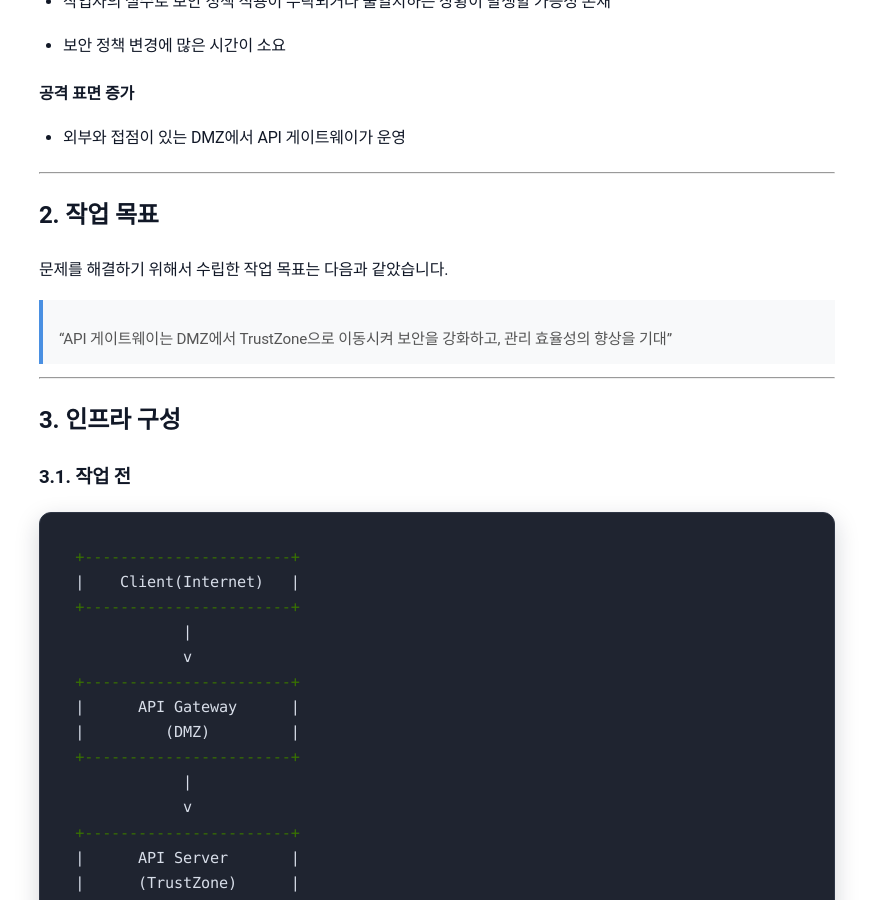
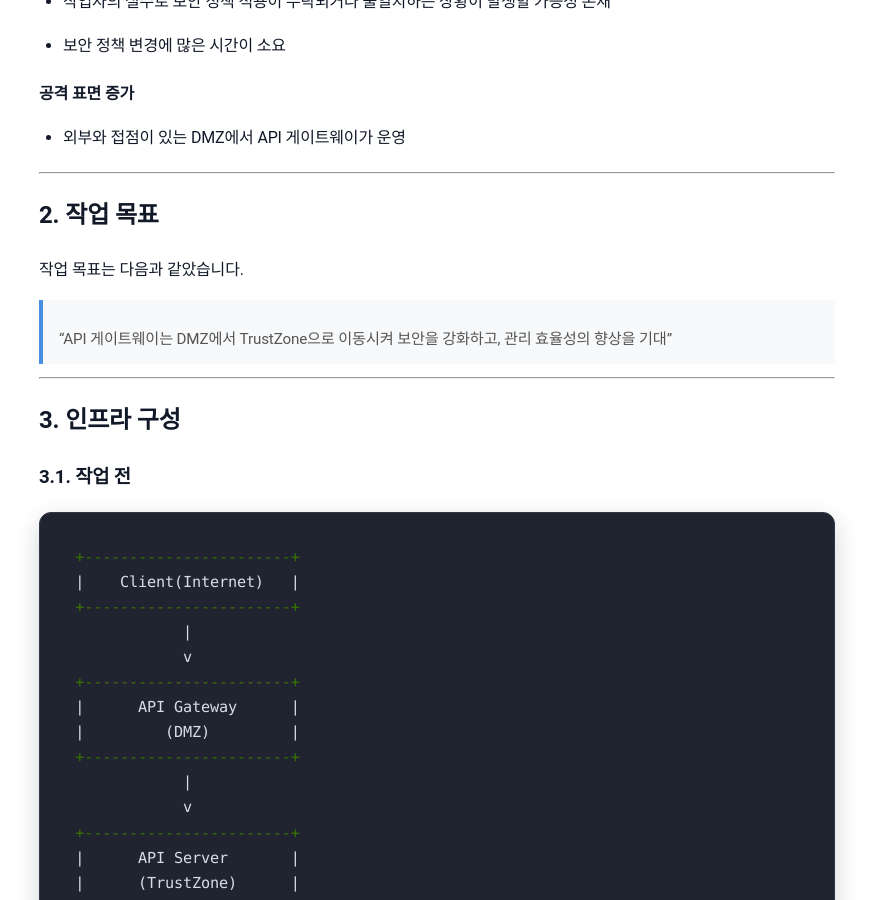
Before and after one commit to sanghoon-lee/sanghoon-lee.github.io, a Jekyll site: the page built from _posts/2025-11-29-rp.md, in a window 1280 px wide and 900 px high, scrolled down 1065 px. Shown: the whole window, without its empty margins (203-1076 px from the left). Built offline with Jekyll 4.4.1, drawn with Linux system fonts in a browser that asks for light colours; nearby versions of some CDN libraries; comment, search, counter and statistics services are not loaded.

Commit message:
RP 포스팅 수정/보완

```diff
--- a/_posts/2025-11-29-rp.md
+++ b/_posts/2025-11-29-rp.md
@@ -35,7 +35,7 @@ DMZ에 배치되어 있던 API 게이트웨이를 TrustZone으로 이전하는
 
 ## 2. 작업 목표
 
-문제를 해결하기 위해서 수립한 작업 목표는 다음과 같았습니다.
+작업 목표는 다음과 같았습니다.
 
 > "API 게이트웨이는 DMZ에서 TrustZone으로 이동시켜 보안을 강화하고, 관리 효율성의 향상을 기대"
 
```
